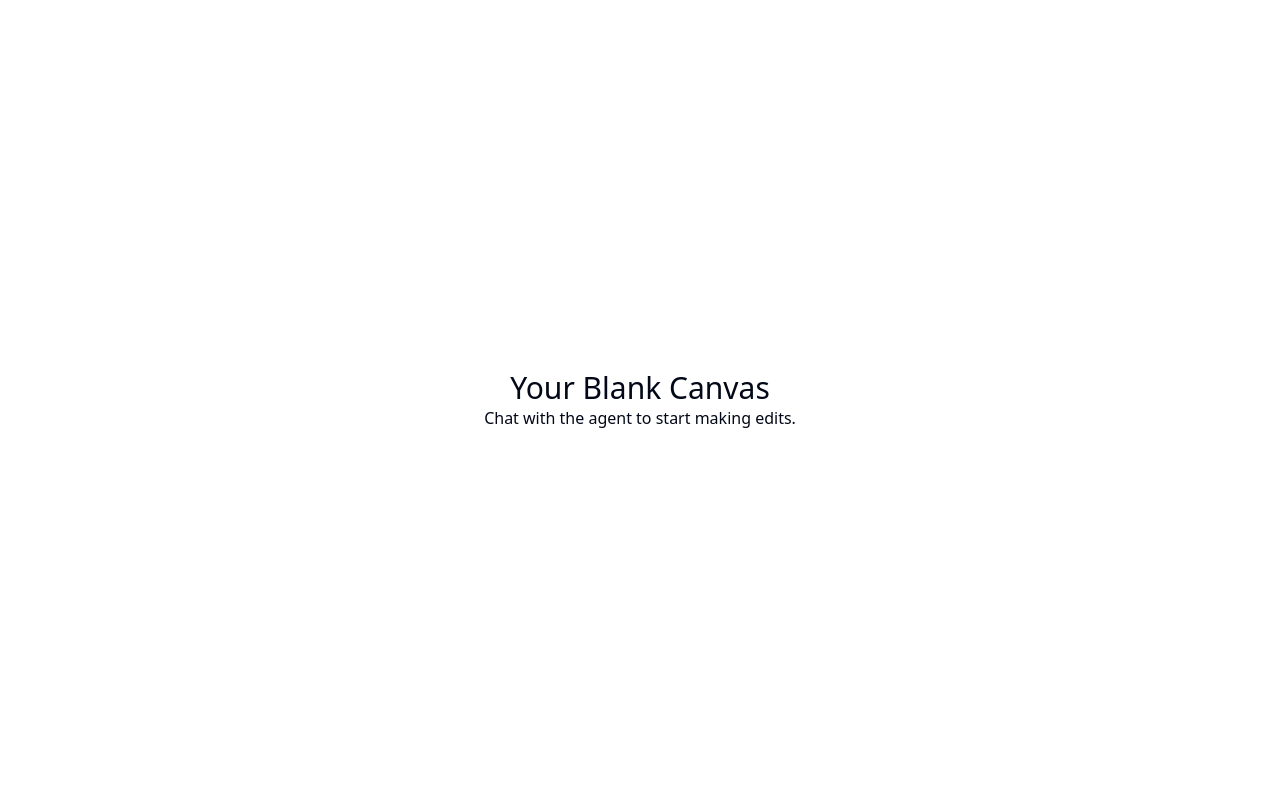
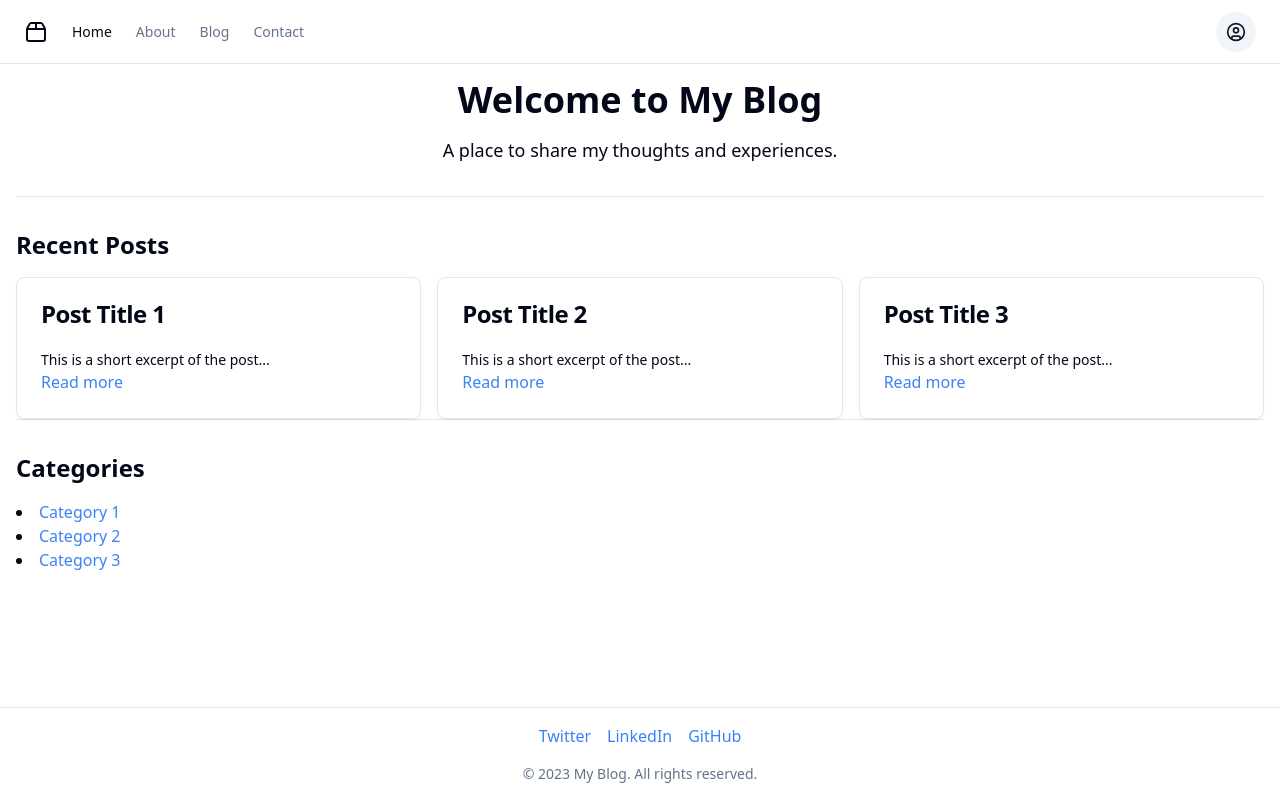
Before and after one commit to GPT-Engineer-App-Dev/cozy-blog-journey, a React (Vite) app: page / in a window 1280 px wide. Built offline with nearby package versions, Linux system fonts and the light colour scheme.

Commit message:
Initial layout for personal blog website with header, footer, and main pages.

```diff
--- a/src/App.jsx
+++ b/src/App.jsx
@@ -1,17 +1,35 @@
 import { Toaster } from "@/components/ui/sonner";
 import { TooltipProvider } from "@/components/ui/tooltip";
 import { QueryClient, QueryClientProvider } from "@tanstack/react-query";
-import { Home } from "lucide-react";
+import { Home, Info, FileText, Mail } from "lucide-react";
 import { Route, BrowserRouter as Router, Routes } from "react-router-dom";
-import Layout from "./layouts/default"; // available: default, navbar, sidebar
+import Layout from "./layouts/navbar";
 import Index from "./pages/Index.jsx";
+import About from "./pages/About.jsx";
+import Blog from "./pages/Blog.jsx";
+import Contact from "./pages/Contact.jsx";
 const queryClient = new QueryClient();
 
 export const navItems = [
   {
-    title: "Home", // Feel free to change this to your liking
+    title: "Home",
     to: "/",
     icon: <Home className="h-4 w-4" />,
+  },
+  {
+    title: "About",
+    to: "/about",
+    icon: <Info className="h-4 w-4" />,
+  },
+  {
+    title: "Blog",
+    to: "/blog",
+    icon: <FileText className="h-4 w-4" />,
+  },
+  {
+    title: "Contact",
+    to: "/contact",
+    icon: <Mail className="h-4 w-4" />,
   },
 ];
 
@@ -24,7 +42,9 @@ const App = () => {
           <Routes>
             <Route path="/" element={<Layout />}>
               <Route index element={<Index />} />
-              {/* Add more routes here as needed */}
+              <Route path="about" element={<About />} />
+              <Route path="blog" element={<Blog />} />
+              <Route path="contact" element={<Contact />} />
             </Route>
           </Routes>
         </Router>
--- a/src/layouts/navbar.jsx
+++ b/src/layouts/navbar.jsx
@@ -24,6 +24,14 @@ const Layout = () => {
       <main className="flex-grow overflow-auto">
         <Outlet />
       </main>
+      <footer className="border-t p-4 text-center">
+        <div className="flex justify-center space-x-4">
+          <a href="#" className="text-blue-500 hover:underline">Twitter</a>
+          <a href="#" className="text-blue-500 hover:underline">LinkedIn</a>
+          <a href="#" className="text-blue-500 hover:underline">GitHub</a>
+        </div>
+        <p className="text-sm text-muted-foreground mt-4">&copy; 2023 My Blog. All rights reserved.</p>
+      </footer>
     </div>
   );
 };
@@ -35,7 +43,7 @@ const DesktopNav = () => (
       className="flex items-center gap-2 text-lg font-semibold md:text-base"
     >
       <Package2 className="h-6 w-6" />
-      <span className="sr-only">Acme Inc</span>
+      <span className="sr-only">My Blog</span>
     </NavItem>
     {navItems.map((item) => (
       <NavItem key={item.to} to={item.to}>
@@ -60,7 +68,7 @@ const MobileNav = () => (
           className="flex items-center gap-2 text-lg font-semibold"
         >
           <Package2 className="h-6 w-6" />
-          <span className="sr-only">Acme Inc</span>
+          <span className="sr-only">My Blog</span>
         </NavItem>
         {navItems.map((item) => (
           <NavItem key={item.to} to={item.to}>
--- /dev/null
+++ b/src/pages/About.jsx
@@ -0,0 +1,13 @@
+const About = () => {
+  return (
+    <div className="container mx-auto p-4">
+      <section className="about text-center mb-8">
+        <h1 className="text-4xl font-bold mb-4">About Me</h1>
+        <img src="/placeholder.svg" alt="placeholder" className="mx-auto object-cover w-48 h-48 rounded-full mb-4" />
+        <p className="text-lg">This is a detailed biography about me...</p>
+      </section>
+    </div>
+  );
+};
+
+export default About;
--- /dev/null
+++ b/src/pages/Blog.jsx
@@ -0,0 +1,59 @@
+import { Card, CardContent, CardHeader, CardTitle } from "@/components/ui/card";
+import { Pagination, PaginationContent, PaginationItem, PaginationLink, PaginationNext, PaginationPrevious } from "@/components/ui/pagination";
+
+const Blog = () => {
+  return (
+    <div className="container mx-auto p-4">
+      <section className="blog-posts">
+        <h1 className="text-4xl font-bold mb-8 text-center">Blog</h1>
+        <div className="grid grid-cols-1 md:grid-cols-2 lg:grid-cols-3 gap-4 mb-8">
+          <Card>
+            <CardHeader>
+              <CardTitle>Post Title 1</CardTitle>
+            </CardHeader>
+            <CardContent>
+              <p className="text-sm">This is a short excerpt of the post...</p>
+              <p className="text-xs text-gray-500">Date: 2023-10-01 | Author: John Doe</p>
+            </CardContent>
+          </Card>
+          <Card>
+            <CardHeader>
+              <CardTitle>Post Title 2</CardTitle>
+            </CardHeader>
+            <CardContent>
+              <p className="text-sm">This is a short excerpt of the post...</p>
+              <p className="text-xs text-gray-500">Date: 2023-10-02 | Author: John Doe</p>
+            </CardContent>
+          </Card>
+          <Card>
+            <CardHeader>
+              <CardTitle>Post Title 3</CardTitle>
+            </CardHeader>
+            <CardContent>
+              <p className="text-sm">This is a short excerpt of the post...</p>
+              <p className="text-xs text-gray-500">Date: 2023-10-03 | Author: John Doe</p>
+            </CardContent>
+          </Card>
+        </div>
+        <Pagination>
+          <PaginationContent>
+            <PaginationItem>
+              <PaginationPrevious href="#" />
+            </PaginationItem>
+            <PaginationItem>
+              <PaginationLink href="#">1</PaginationLink>
+            </PaginationItem>
+            <PaginationItem>
+              <PaginationLink href="#">2</PaginationLink>
+            </PaginationItem>
+            <PaginationItem>
+              <PaginationNext href="#" />
+            </PaginationItem>
+          </PaginationContent>
+        </Pagination>
+      </section>
+    </div>
+  );
+};
+
+export default Blog;
--- /dev/null
+++ b/src/pages/Contact.jsx
@@ -0,0 +1,30 @@
+import { Button } from "@/components/ui/button";
+import { Input } from "@/components/ui/input";
+import { Textarea } from "@/components/ui/textarea";
+
+const Contact = () => {
+  return (
+    <div className="container mx-auto p-4">
+      <section className="contact text-center mb-8">
+        <h1 className="text-4xl font-bold mb-4">Contact Me</h1>
+        <form className="max-w-lg mx-auto">
+          <div className="mb-4">
+            <Input type="text" placeholder="Name" className="w-full" />
+          </div>
+          <div className="mb-4">
+            <Input type="email" placeholder="Email" className="w-full" />
+          </div>
+          <div className="mb-4">
+            <Input type="text" placeholder="Subject" className="w-full" />
+          </div>
+          <div className="mb-4">
+            <Textarea placeholder="Message" className="w-full" />
+          </div>
+          <Button type="submit" className="w-full">Submit</Button>
+        </form>
+      </section>
+    </div>
+  );
+};
+
+export default Contact;
--- a/src/pages/Index.jsx
+++ b/src/pages/Index.jsx
@@ -1,10 +1,55 @@
-// Update this page (the content is just a fallback if you fail to update the page)
+import { Card, CardContent, CardHeader, CardTitle } from "@/components/ui/card";
+import { Separator } from "@/components/ui/separator";
 
 const Index = () => {
   return (
-    <div className="text-center">
-      <h1 className="text-3xl">Your Blank Canvas</h1>
-      <p>Chat with the agent to start making edits.</p>
+    <div className="container mx-auto p-4">
+      <section className="hero text-center mb-8">
+        <h1 className="text-4xl font-bold mb-4">Welcome to My Blog</h1>
+        <p className="text-lg">A place to share my thoughts and experiences.</p>
+      </section>
+      <Separator />
+      <section className="recent-posts mt-8">
+        <h2 className="text-2xl font-semibold mb-4">Recent Posts</h2>
+        <div className="grid grid-cols-1 md:grid-cols-2 lg:grid-cols-3 gap-4">
+          <Card>
+            <CardHeader>
+              <CardTitle>Post Title 1</CardTitle>
+            </CardHeader>
+            <CardContent>
+              <p className="text-sm">This is a short excerpt of the post...</p>
+              <a href="#" className="text-blue-500 hover:underline">Read more</a>
+            </CardContent>
+          </Card>
+          <Card>
+            <CardHeader>
+              <CardTitle>Post Title 2</CardTitle>
+            </CardHeader>
+            <CardContent>
+              <p className="text-sm">This is a short excerpt of the post...</p>
+              <a href="#" className="text-blue-500 hover:underline">Read more</a>
+            </CardContent>
+          </Card>
+          <Card>
+            <CardHeader>
+              <CardTitle>Post Title 3</CardTitle>
+            </CardHeader>
+            <CardContent>
+              <p className="text-sm">This is a short excerpt of the post...</p>
+              <a href="#" className="text-blue-500 hover:underline">Read more</a>
+            </CardContent>
+          </Card>
+        </div>
+      </section>
+      <Separator />
+      <aside className="sidebar mt-8">
+        <h2 className="text-2xl font-semibold mb-4">Categories</h2>
+        <ul className="list-disc list-inside">
+          <li><a href="#" className="text-blue-500 hover:underline">Category 1</a></li>
+          <li><a href="#" className="text-blue-500 hover:underline">Category 2</a></li>
+          <li><a href="#" className="text-blue-500 hover:underline">Category 3</a></li>
+        </ul>
+      </aside>
     </div>
   );
 };
```
